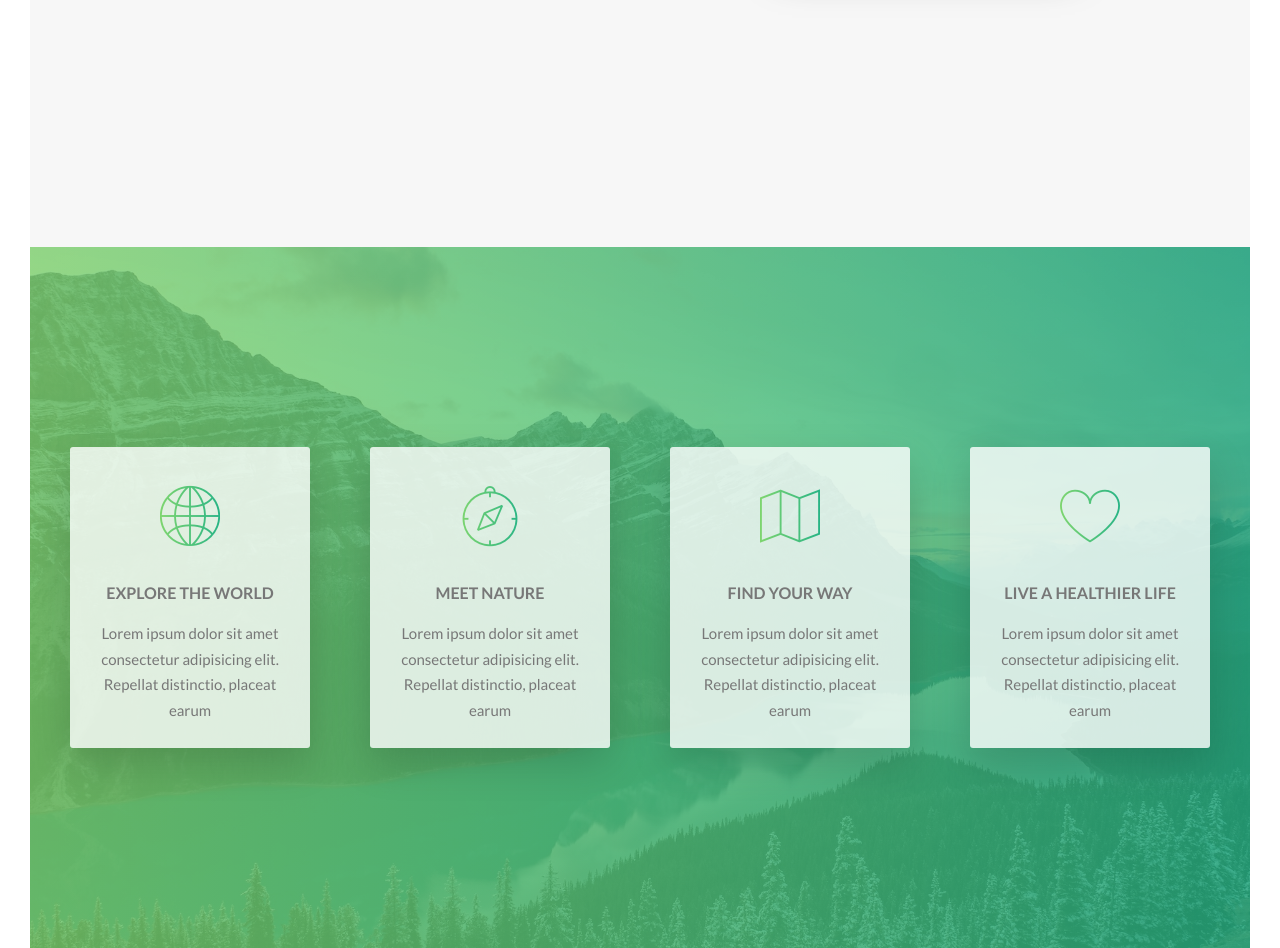
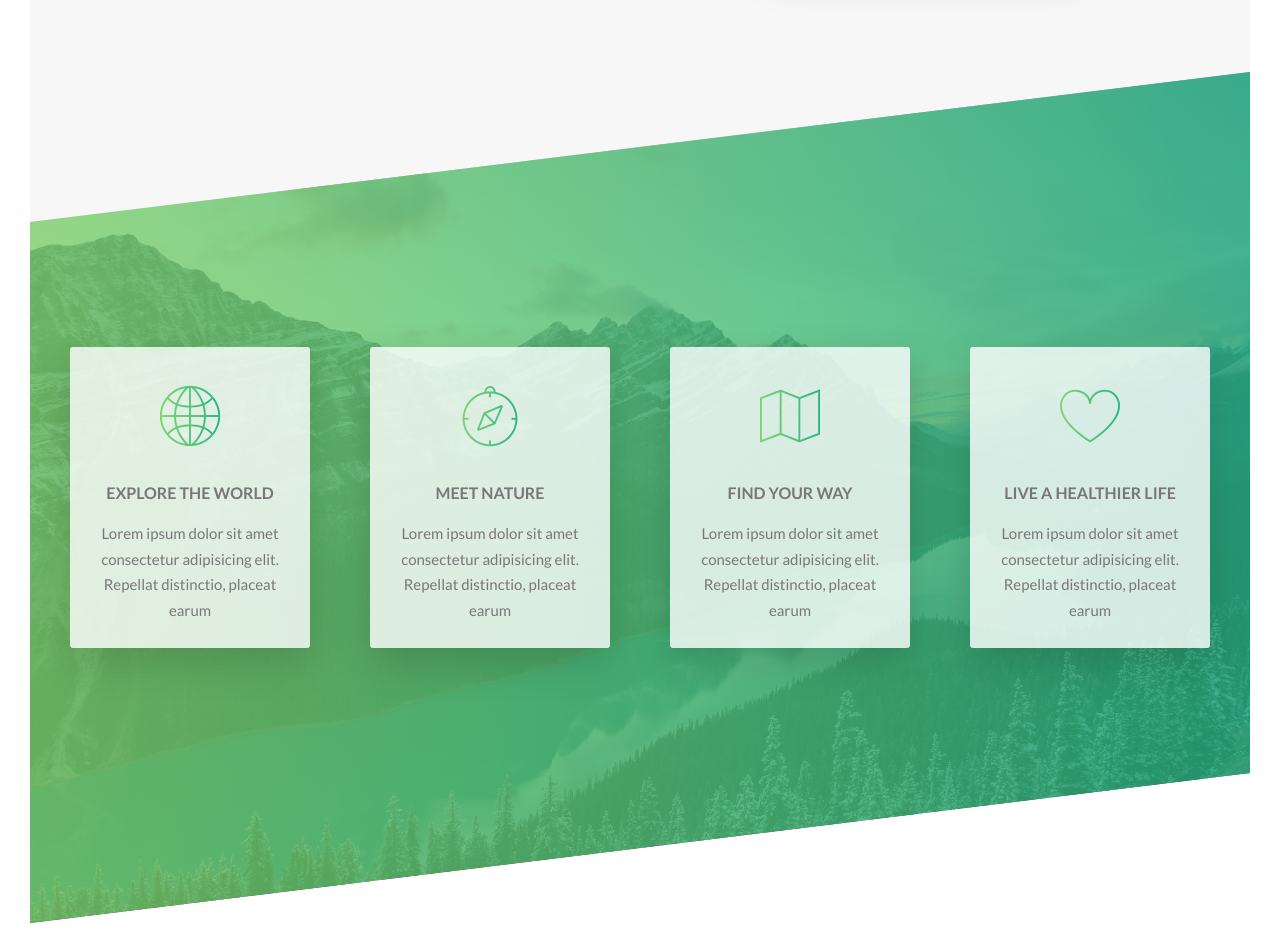
Before and after one commit to Vaneet47/Natours, a website: page index.html in a window 1280 px wide. Shown: the part 1364-2312 px from the top of the page. After the commit the page ends 2287 px from the top, so only its background shows below. Drawn offline with Linux system fonts and the light colour scheme.

Commit message:
skewed desgin in features section

```diff
--- a/sass/components/_feature-box.scss
+++ b/sass/components/_feature-box.scss
@@ -2,7 +2,6 @@
   background-color: rgba($color-white, 0.8);
   font-size: 1.5rem;
   padding: 2.5rem;
-
   text-align: center;
   border-radius: 3px;
   box-shadow: 0 1.5rem 4rem rgba($color-black, 0.15);
--- a/sass/pages/_home.scss
+++ b/sass/pages/_home.scss
@@ -13,4 +13,14 @@
     ),
     url(../img/nat-4.jpg);
   background-size: cover;
+  margin-top: -10rem;
+  //skewed design
+  transform: skewY(-7deg);
+  // selecting all direct childs of section feature
+
+  & > * {
+    transform: skewY(7deg);
+  }
 }
+
+//.section-feature * : will select all the children, not direct children.
```
Also changed, not shown: css/style.css.
